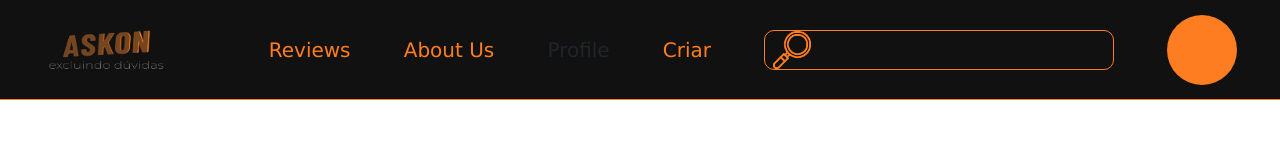
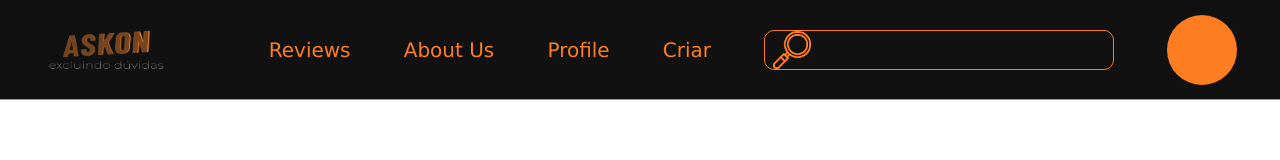
Before and after one commit to guilhermealbanaz/askon-PI, a Vue app: page /sobre in a window 1280 px wide. Shown: the top 160 px of the page. Built offline with nearby package versions, Linux system fonts and the light colour scheme; what vue2-filters would draw is missing.

Commit message:
Blank e Default

```diff
--- a/src/components/AboutAskon.vue
+++ b/src/components/AboutAskon.vue
@@ -1,16 +1,13 @@
 <template>
     <div>
-    <navegacao-askon/>
 
     </div>
 </template>
 
 <script>
-import NavegacaoAskon from './NavegacaoAskon.vue';
+
   export default {
-    components: {
-        NavegacaoAskon
-    }
+
   };
 </script>
 
--- a/src/layouts/DefaultAskon.vue
+++ b/src/layouts/DefaultAskon.vue
@@ -1,15 +1,15 @@
 <template>
   <div>
+    <Header/>
       <router-view></router-view>
   </div>
 </template>
 
 <script>
-
+import Header from '@/components/NavegacaoAskon.vue'
 export default {
   components: {
-
-
+    Header
   }
 }
 </script>
--- a/src/router/index.js
+++ b/src/router/index.js
@@ -2,10 +2,10 @@
 import VueRouter from 'vue-router'
 import HomeAskon from '@/views/HomeAskon.vue';
 import CriarResenhasAskon from '@/views/CriarResenhasAskon.vue'
-import AskonError from '@/components/AskonError.vue'
 import AboutAskon from '@/components/AboutAskon.vue'
 import LoginAskon from '@/views/LoginAndRegisterAskon.vue'
 import Resenha from '@/views/ResenhaIndividualAskon.vue'
+
 
 Vue.use(VueRouter);
 
@@ -29,21 +29,22 @@
         props: true,
       },
       {
-        path:'/login',
-        component: LoginAskon,
-        props: true,
-      },
-      {
         path:'/individual',
         component: Resenha,
         props: true,
-      },
-      {
-        path: '*',
-        component: AskonError,
       }
     ]
-  }
+  },
+    {
+      path: '',
+      name: 'blank',
+      component: () => import('@/layouts/BlankAskon.vue'),
+      children:[
+        {
+          path: '/login',
+          component: LoginAskon,
+        }
+    ]}
 ]
 
 const router = new VueRouter({
--- a/src/views/CriarResenhasAskon.vue
+++ b/src/views/CriarResenhasAskon.vue
@@ -1,6 +1,5 @@
 <template>
     <div>
-    <NavegacaoAskon/>
         <main class="corpo">
             <box-review-askon/>
             <box-jogos-askon/>
@@ -11,10 +10,8 @@
 <script>
 import BoxJogosAskon from '../components/BoxJogosAskon.vue';
 import BoxReviewAskon from '../components/BoxReviewAskon.vue';
-import NavegacaoAskon from '../components/NavegacaoAskon.vue';
 export default {
   components: {
-    NavegacaoAskon,
     BoxReviewAskon,
     BoxJogosAskon,
     },
--- a/src/views/HomeAskon.vue
+++ b/src/views/HomeAskon.vue
@@ -1,16 +1,13 @@
 <template>
     <div>
-        <NavegacaoAskon />
         <BodyAskon></BodyAskon>
     </div>
 </template>
 <script>
 import BodyAskon from "@/components/BodyAskon.vue"
-import NavegacaoAskon from '@/components/NavegacaoAskon.vue'
 export default {
     name: 'App',
     components: {
-        NavegacaoAskon,
         BodyAskon,
     }
 }
```
